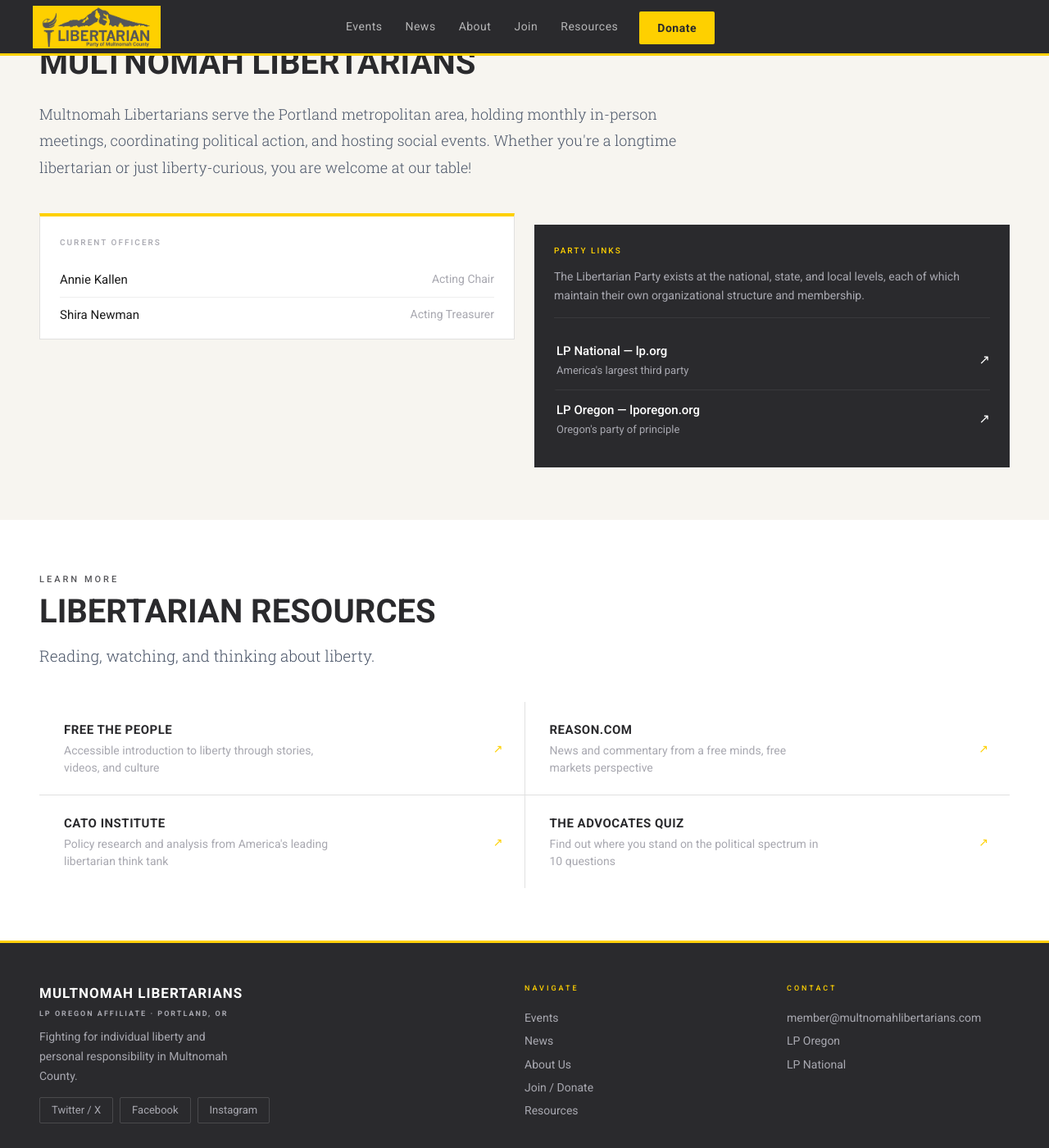
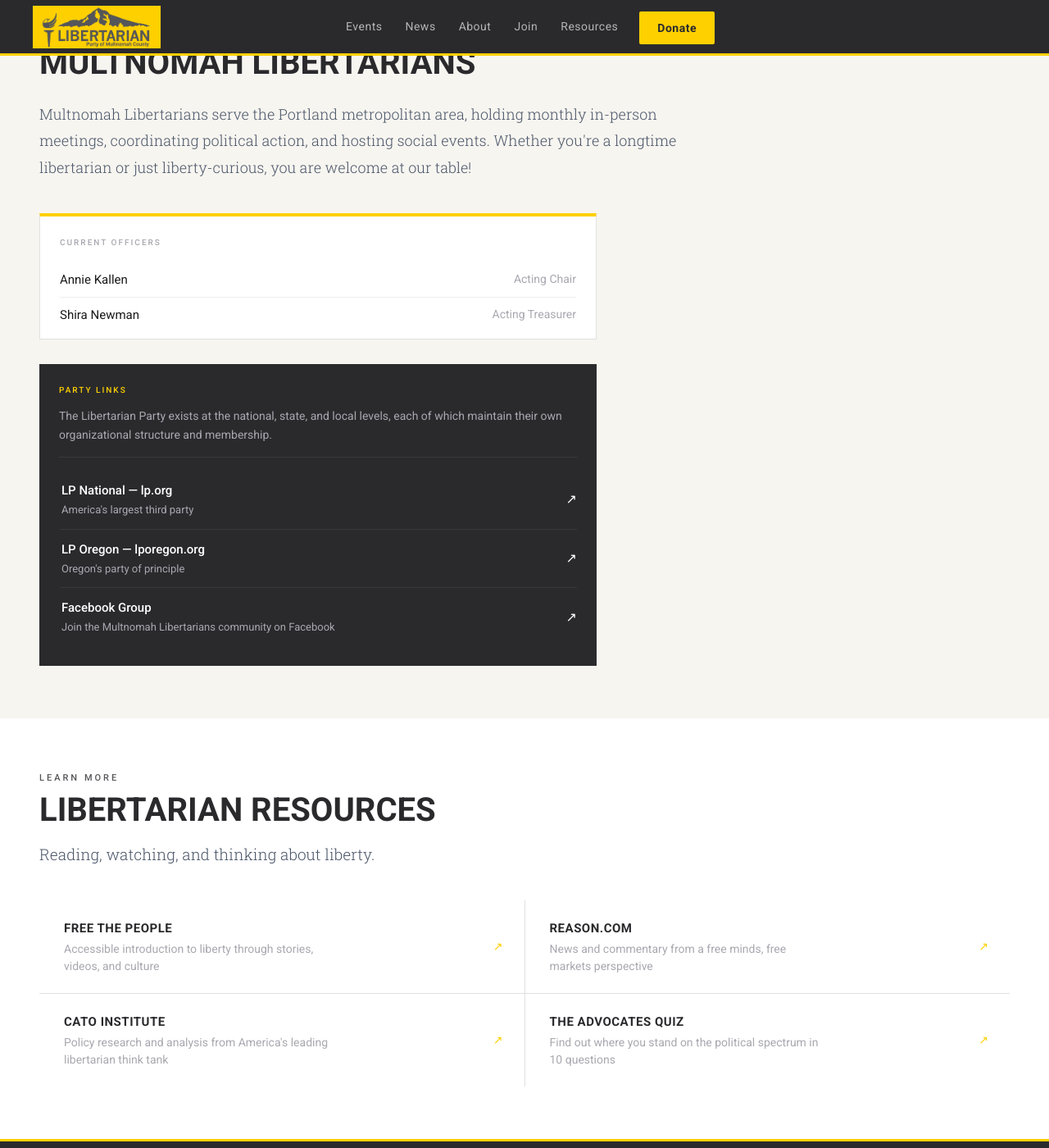
Before and after one commit to LPOregon/lpmultco, a Jekyll site: the page built from index.html, in a window 1280 px wide and 1400 px high, scrolled down 2557 px. Shown: the whole window at 82% size. Built offline with Jekyll 4.4.1, drawn with Linux system fonts in a browser that asks for light colours.

Commit message:
Stack about cards, add Facebook group link

```diff
--- a/assets/css/main.css
+++ b/assets/css/main.css
@@ -117,7 +117,7 @@ section{padding:64px 3rem}
 .about{background:var(--cream)}
 .about-body{margin-top:24px;margin-bottom:40px}
 .about-body p{font-family:var(--serif);font-size:18px;font-weight:300;color:#4a5568;line-height:1.8;max-width:780px}
-.about-cards{display:grid;grid-template-columns:1fr 1fr;gap:24px;align-items:start}
+.about-cards{display:grid;grid-template-columns:1fr;gap:16px;max-width:680px}
 .officers-card{background:var(--white);border:1px solid #e0e0e0;border-top:4px solid var(--yellow);padding:24px 24px 8px}
 .officers-card h4{font-size:10px;font-weight:500;letter-spacing:2px;text-transform:uppercase;color:var(--muted);margin-bottom:16px}
 .officer{display:flex;justify-content:space-between;padding:9px 0;border-bottom:1px solid #eee;font-size:15px}
--- a/index.html
+++ b/index.html
@@ -146,6 +146,10 @@ layout: default
         <div><div class="ext-link-name">LP Oregon — lporegon.org</div><div class="ext-link-desc">Oregon's party of principle</div></div>
         <span>↗</span>
       </a>
+      <a href="https://www.facebook.com/groups/1553292091666481" class="ext-link" target="_blank" rel="noopener">
+        <div><div class="ext-link-name">Facebook Group</div><div class="ext-link-desc">Join the Multnomah Libertarians community on Facebook</div></div>
+        <span>↗</span>
+      </a>
     </div>
   </div>
 </section>
```
